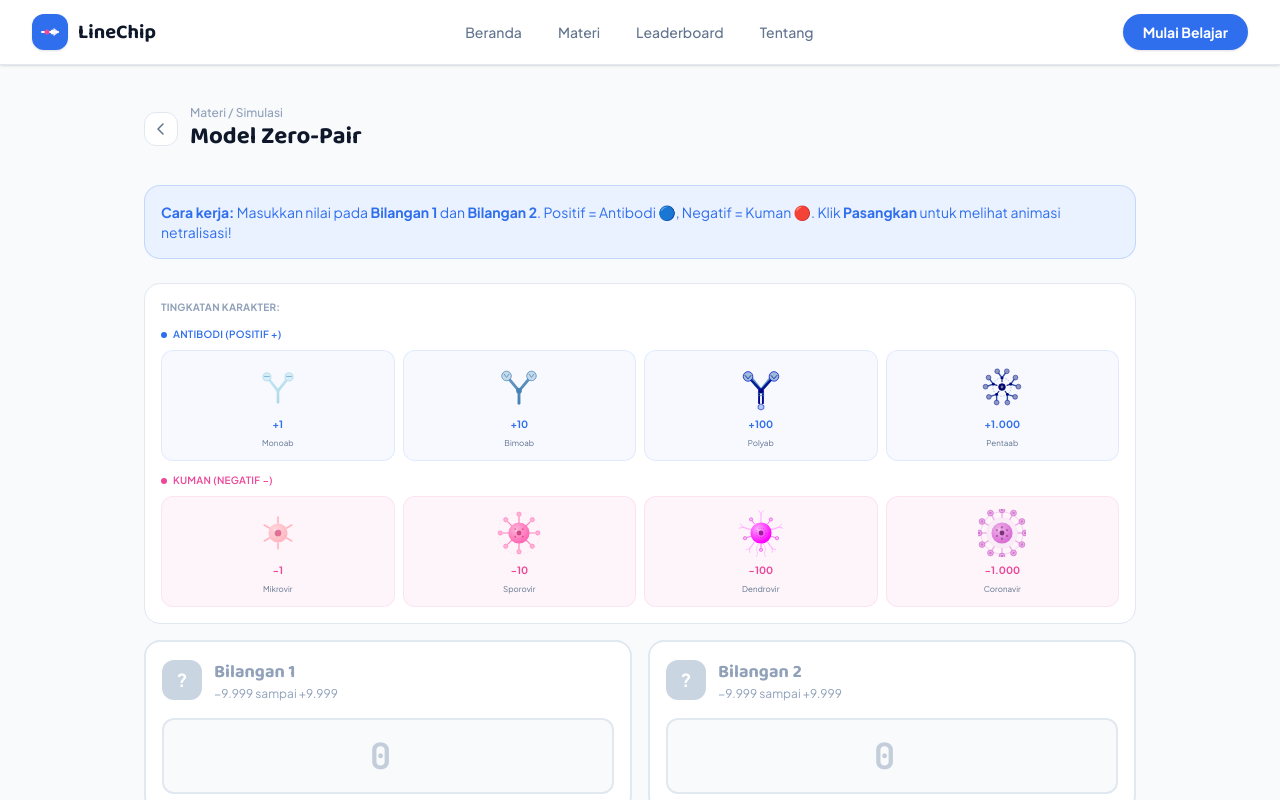
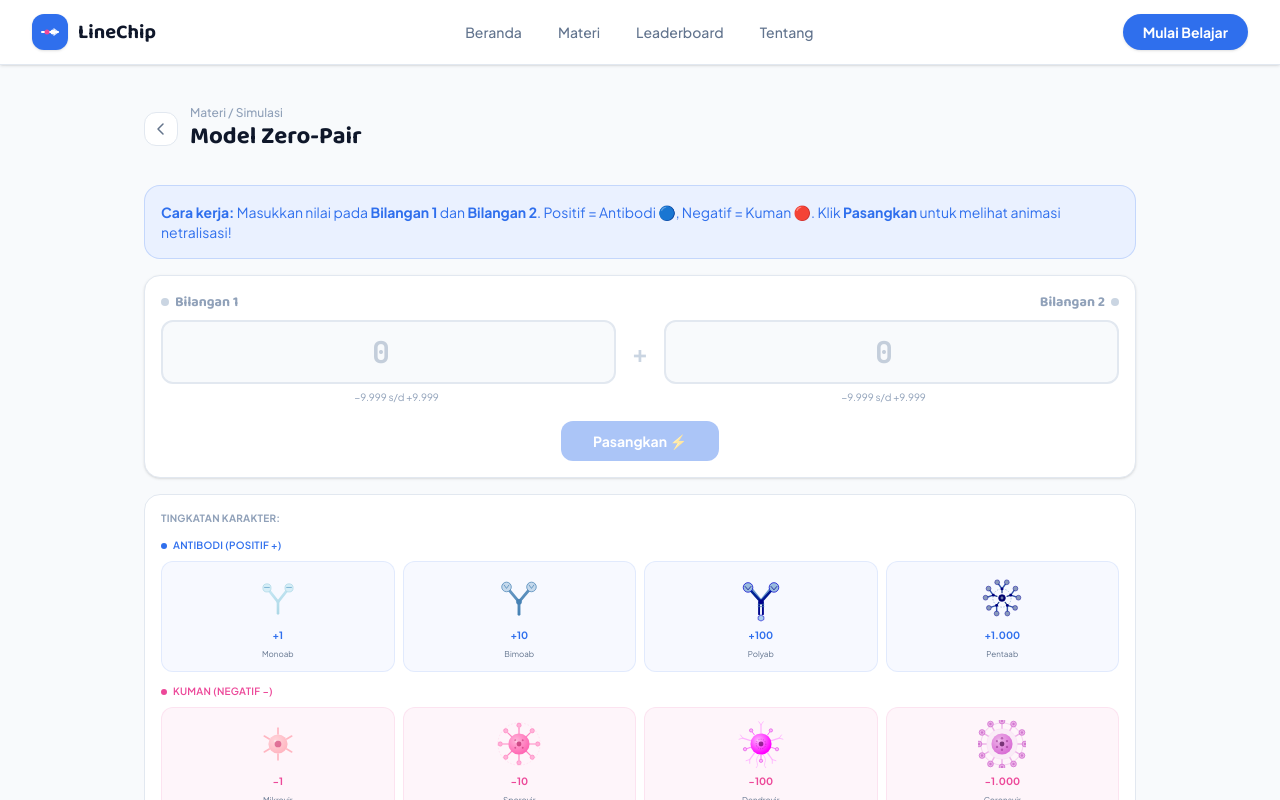
Before and after one commit to Roihanafh/linechip, a Next.js app: page /model-chip in a window 1280 px wide. Shown: the top 800 px of the page. Built offline with nearby package versions, Linux system fonts and the light colour scheme.

Commit message:
merubah layout linechip materi

```diff
--- a/app/model-chip/page.tsx
+++ b/app/model-chip/page.tsx
@@ -234,11 +234,101 @@ export default function ModelChipPage() {
         </div>
 
         {/* Info banner */}
-        <div className="bg-intblue-light border border-intblue/20 rounded-2xl p-4 mb-6">
+        <div className="bg-intblue-light border border-intblue/20 rounded-2xl p-4 mb-4">
           <p className="text-sm text-intblue">
             <strong>Cara kerja:</strong> Masukkan nilai pada <strong>Bilangan 1</strong> dan <strong>Bilangan 2</strong>.
             Positif = Antibodi 🔵, Negatif = Kuman 🔴. Klik <strong>Pasangkan</strong> untuk melihat animasi netralisasi!
           </p>
+        </div>
+
+        {/* ── Input row: bil1 + bil2 (mobile-style, satu baris) ─── */}
+        <div className={`mb-4 transition-opacity duration-300 ${isAnimating ? "opacity-50 pointer-events-none" : ""}`}>
+          <div className="bg-white rounded-2xl border border-border shadow-sm p-4">
+
+            {/* Baris nama/jenis — di atas input */}
+            <div className="grid grid-cols-[1fr_auto_1fr] gap-2 mb-2">
+              {/* Label Bil.1 */}
+              <div className="flex items-center gap-1.5">
+                <div className={`w-2 h-2 rounded-full shrink-0 ${p1.isPos ? "bg-intblue" : p1.isNeg ? "bg-intpink" : "bg-slate-300"}`} />
+                <span className={`font-bold text-sm truncate ${p1.titleColor}`} style={{ fontFamily: "var(--font-baloo2), system-ui, sans-serif" }}>
+                  {p1.troopName ?? "Bilangan 1"}
+                </span>
+              </div>
+              {/* spacer tengah */}
+              <div />
+              {/* Label Bil.2 */}
+              <div className="flex items-center gap-1.5 justify-end">
+                <span className={`font-bold text-sm truncate ${p2.titleColor}`} style={{ fontFamily: "var(--font-baloo2), system-ui, sans-serif" }}>
+                  {p2.troopName ?? "Bilangan 2"}
+                </span>
+                <div className={`w-2 h-2 rounded-full shrink-0 ${p2.isPos ? "bg-intblue" : p2.isNeg ? "bg-intpink" : "bg-slate-300"}`} />
+              </div>
+            </div>
+
+            {/* Baris input + operator */}
+            <div className="grid grid-cols-[1fr_auto_1fr] items-center gap-2">
+              {/* Input Bil.1 */}
+              <input
+                type="number" min={-9999} max={9999}
+                value={bil1 === 0 ? "" : bil1} placeholder="0"
+                onChange={(e) => handleBil1Change(e.target.value)}
+                readOnly={vizPhase !== "idle"}
+                className={`w-full border-2 ${p1.inputBorder} focus:bg-white rounded-xl px-3 py-3 text-3xl font-mono font-black ${p1.inputColor} outline-none transition-colors duration-300 text-center`}
+              />
+
+              {/* Operator + */}
+              <div className="flex items-center justify-center w-8 shrink-0">
+                <span className="text-slate-300 font-bold text-2xl select-none">+</span>
+              </div>
+
+              {/* Input Bil.2 */}
+              <input
+                type="number" min={-9999} max={9999}
+                value={bil2 === 0 ? "" : bil2} placeholder="0"
+                onChange={(e) => handleBil2Change(e.target.value)}
+                readOnly={vizPhase !== "idle"}
+                className={`w-full border-2 ${p2.inputBorder} focus:bg-white rounded-xl px-3 py-3 text-3xl font-mono font-black ${p2.inputColor} outline-none transition-colors duration-300 text-center`}
+              />
+            </div>
+
+            {/* Baris subtitle (tipe + nilai) */}
+            <div className="grid grid-cols-[1fr_auto_1fr] gap-2 mt-1.5">
+              <p className={`text-[10px] ${p1.isPos ? "text-intblue/70" : p1.isNeg ? "text-intpink/70" : "text-slate-400"} text-center`}>
+                {p1.absVal > 0 ? p1.subtitle : "−9.999 s/d +9.999"}
+              </p>
+              <div />
+              <p className={`text-[10px] ${p2.isPos ? "text-intblue/70" : p2.isNeg ? "text-intpink/70" : "text-slate-400"} text-center`}>
+                {p2.absVal > 0 ? p2.subtitle : "−9.999 s/d +9.999"}
+              </p>
+            </div>
+
+            {/* Tombol Pasangkan */}
+            <div className="mt-4 flex justify-center">
+              {vizPhase === "idle" && (
+                <button
+                  onClick={handlePair}
+                  disabled={bil1 === 0 && bil2 === 0}
+                  className="px-8 py-2.5 bg-intblue text-white rounded-xl font-bold text-sm hover:bg-blue-700 disabled:opacity-40 disabled:cursor-not-allowed transition-colors"
+                >
+                  Pasangkan ⚡
+                </button>
+              )}
+              {isAnimating && (
+                <div className="flex items-center gap-2 text-slate-400 font-mono text-sm">
+                  <div className="w-2 h-2 rounded-full bg-yellow-400 animate-pulse" />
+                  Animasi berjalan...
+                </div>
+              )}
+              {(isDone || (snapshot !== null && !isAnimating && vizPhase !== "idle")) && (
+                <button
+                  onClick={reset}
+                  className="px-8 py-2.5 bg-white border-2 border-border text-slate-600 rounded-xl font-bold text-sm hover:bg-slate-50 transition-colors"
+                >
+                  Ulangi 🔄
+                </button>
+              )}
+            </div>
+          </div>
         </div>
 
         {/* Tier legend */}
@@ -280,40 +370,6 @@ export default function ModelChipPage() {
               })}
             </div>
           </div>
-        </div>
-
-        {/* Input panels */}
-        <div className={`grid grid-cols-1 md:grid-cols-2 gap-4 mb-4 transition-opacity duration-300 ${isAnimating ? "opacity-50 pointer-events-none" : ""}`}>
-          {[{ val: bil1, p: p1, onChange: handleBil1Change, label: "Bilangan 1", prefix: "input-b1" },
-            { val: bil2, p: p2, onChange: handleBil2Change, label: "Bilangan 2", prefix: "input-b2" }]
-            .map(({ val, p, onChange, label, prefix }) => (
-              <div key={prefix} className={`bg-white rounded-2xl border-2 ${p.cardBorder} p-4 transition-colors duration-300`}>
-                <div className="flex items-center gap-3 mb-4">
-                  <div className={`w-10 h-10 ${p.iconBg} rounded-xl flex items-center justify-center text-white font-bold text-lg`}>
-                    {p.iconLabel}
-                  </div>
-                  <div>
-                    <p className={`font-bold text-lg ${p.titleColor}`} style={{ fontFamily: "var(--font-baloo2), system-ui, sans-serif" }}>
-                      {p.troopName ?? label}
-                    </p>
-                    <p className="text-xs text-slate-400">{p.subtitle}</p>
-                  </div>
-                </div>
-                <input
-                  type="number" min={-9999} max={9999}
-                  value={val === 0 ? "" : val} placeholder="0"
-                  onChange={(e) => onChange(e.target.value)}
-                  readOnly={vizPhase !== "idle"}
-                  className={`w-full border-2 ${p.inputBorder} focus:bg-white rounded-xl px-4 py-4 text-4xl font-mono font-bold ${p.inputColor} outline-none transition-colors duration-300 text-center`}
-                />
-                {val !== 0 && (
-                  <div className={`mt-3 p-2 rounded-xl border w-full ${p.svgBg}`}>
-                    <CharacterChips value={p.absVal} type={p.type} size="sm" maxPerTier={9} uidPrefix={prefix} />
-                  </div>
-                )}
-              </div>
-            ))
-          }
         </div>
 
         {/* ── Arena ─────────────────────────────────────────────────────────── */}
@@ -832,27 +888,6 @@ export default function ModelChipPage() {
               </span>
             </div>
           )}
-
-          <div className="flex gap-3 justify-center flex-wrap">
-            {vizPhase === "idle" && (
-              <button onClick={handlePair} disabled={bil1 === 0 && bil2 === 0}
-                className="px-8 py-3 bg-intblue text-white rounded-xl font-bold text-sm hover:bg-blue-700 disabled:opacity-40 disabled:cursor-not-allowed transition-colors">
-                Pasangkan ⚡
-              </button>
-            )}
-            {isAnimating && (
-              <div className="flex items-center gap-2 text-slate-400 font-mono text-sm">
-                <div className="w-2 h-2 rounded-full bg-yellow-400 animate-pulse" />
-                Animasi berjalan...
-              </div>
-            )}
-            {(isDone || (snapshot !== null && !isAnimating && vizPhase !== "idle")) && (
-              <button onClick={reset}
-                className="px-8 py-3 bg-white border-2 border-border text-slate-600 rounded-xl font-bold text-sm hover:bg-slate-50 transition-colors">
-                Ulangi 🔄
-              </button>
-            )}
-          </div>
         </div>
 
       </div>
```
